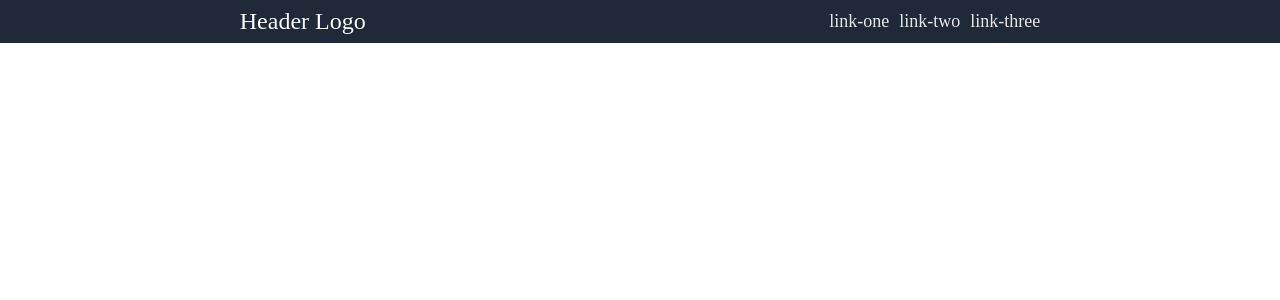
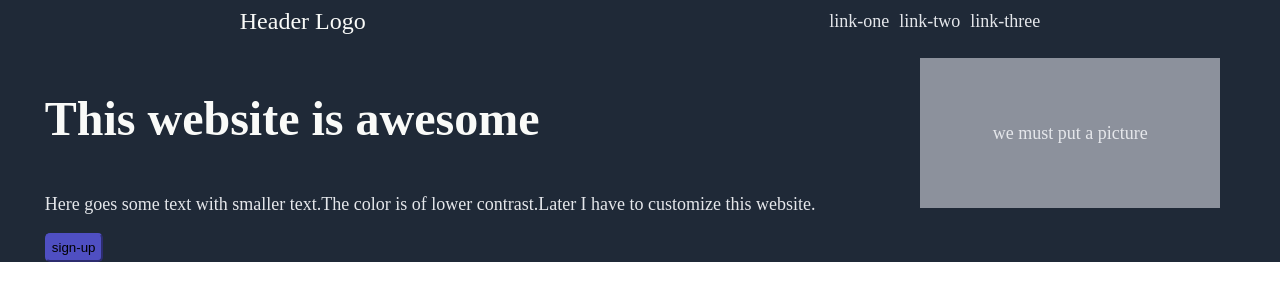
Before and after one commit to nino812/Landing-page, a plain HTML site: page index.html in a window 1280 px wide. Drawn offline with Linux system fonts and the light colour scheme.

Commit message:
Add and Style the intro of the website

```diff
--- a/index.html
+++ b/index.html
@@ -18,7 +18,14 @@
             </ul>
         </div>
     </div>
-    <div class="title"></div>
+    <div class="title">
+        <div class = intro1">
+        <p class="big">This website is awesome</p>
+        <p class="small">Here goes some text with smaller text.The color is of lower contrast.Later I have to customize this website.</p>
+        <button>sign-up</button>
+        </div>
+        <div class="image">we must put a picture</div>
+    </div>
     <div class="content"></div>
     <div class="quote"></div>
     <div class = "footer"></div>
--- a/style.css
+++ b/style.css
@@ -25,3 +25,40 @@ a{
     color: #E5E7EB;
     font-size:18px;
 }
+.title{
+    display:flex;
+    justify-content: space-around;
+    background-color: #1F2937;
+
+}
+.intro1{
+    display:flex;
+    flex-direction: column;
+}
+.image{
+    background-color: #8c919c;
+    font-family: 'Times New Roman', Times, serif;
+    color: #E5E7EB;
+    font-size:18px;
+    margin:15px;
+   display:flex;
+   align-items: center;
+   justify-content: center;
+    width:300px;
+    height:150px;
+}
+.big {
+    font-size: 48px;
+    font-weight: 900;
+    color:#F9FAF8;
+}
+.small{
+    color: #E5E7EB;
+    font-size:18px;
+}
+button{
+    background-color:rgb(79, 79, 194);
+    border-color: rgb(79, 79, 194);
+    border-radius: 5px;
+    padding:5px;
+}
```
